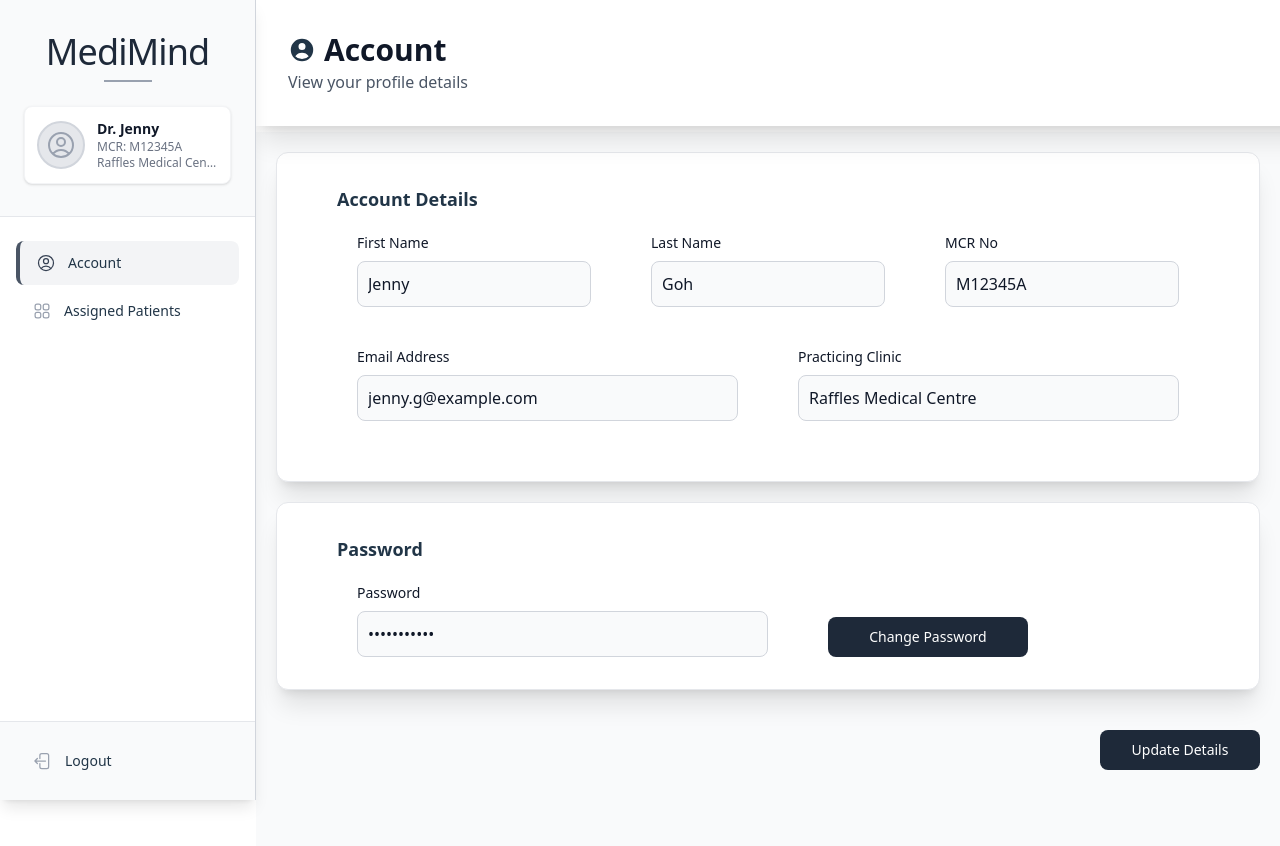
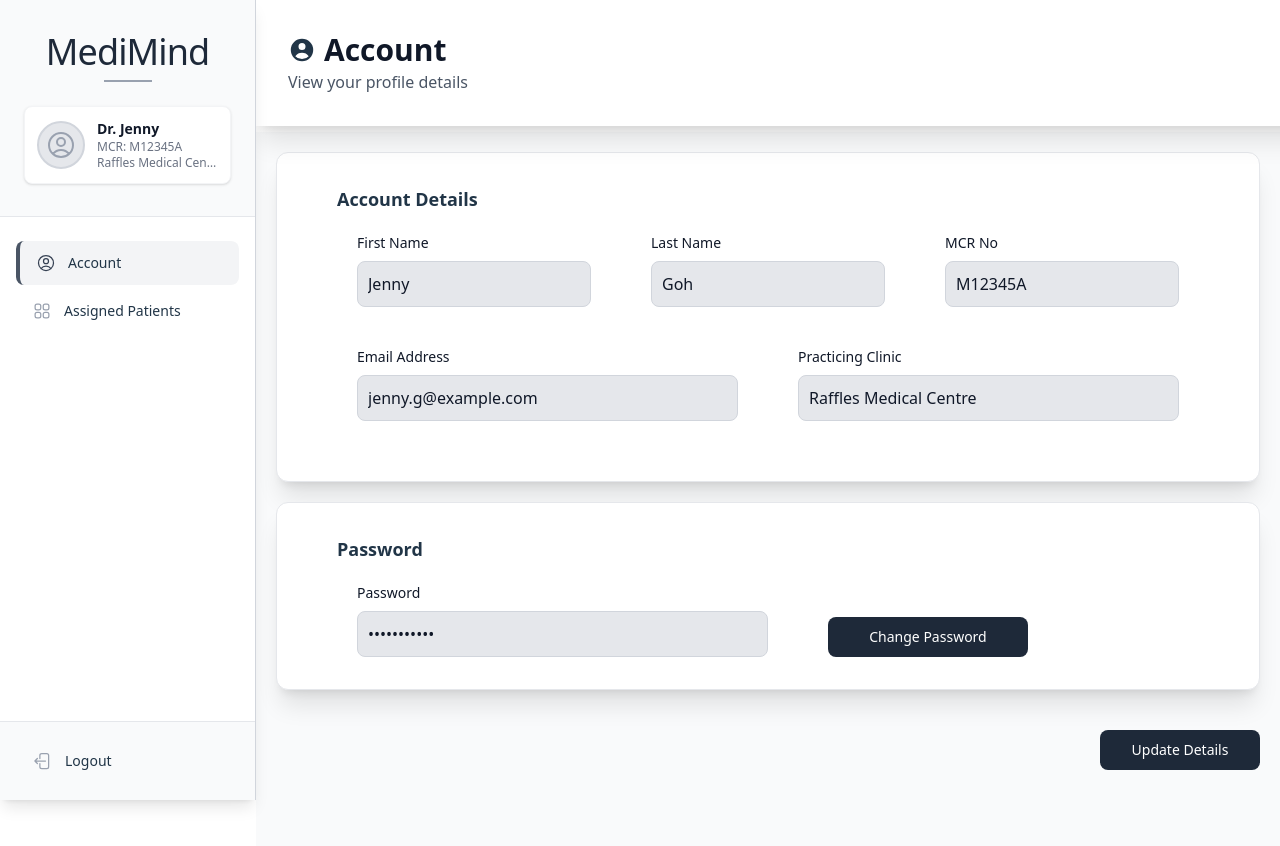
Before and after one commit to di-wee/MediMind, a React (Vite) app in the folder frontend/: page /profile/M12345A in a window 1280 px wide. Shown: the top 846 px of the page. Built offline with nearby package versions, Linux system fonts and the light colour scheme.

Commit message:
changed up UI for doctordetails

```diff
--- a/frontend/src/components/DoctorDetails.jsx
+++ b/frontend/src/components/DoctorDetails.jsx
@@ -110,31 +110,31 @@ function DoctorDetails({ mcrNo }) {
 						<div className='w-xl'>
 							<label className='form-label'>First Name</label>
 							<input
-								className='form-input'
+								className='form-readonly'
 								type='text'
 								name='firstName'
 								value={doctorInfo.firstName}
-								readOnly
+								disabled
 							/>
 						</div>
 						<div className='w-xl '>
 							<label className='form-label'>Last Name</label>
 							<input
-								className='form-input'
+								className='form-readonly'
 								type='text'
 								name='lastName'
 								value={doctorInfo.lastName}
-								readOnly
+								disabled
 							/>
 						</div>
 						<div className='w-xl'>
 							<label className='form-label'>MCR No</label>
 							<input
-								className='form-input'
+								className='form-readonly'
 								type='text'
 								name='MCRNo'
 								value={doctorInfo.mcrNo}
-								readOnly
+								disabled
 							/>
 						</div>
 					</div>
@@ -142,12 +142,12 @@ function DoctorDetails({ mcrNo }) {
 						<div className='w-xl'>
 							<label className='form-label'>Email Address</label>
 							<input
-								className='form-input'
+								className={`form-editable ${!isEditing ? 'bg-gray-200' : ''}`}
 								type='text'
 								name='email'
 								value={email}
 								onChange={(e) => setEmail(e.target.value)}
-								readOnly={!isEditing}
+								disabled={!isEditing}
 							/>
 						</div>
 						<div className='w-xl'>
@@ -173,11 +173,11 @@ function DoctorDetails({ mcrNo }) {
 								</select>
 							) : (
 								<input
-									className='form-input'
+									className={`form-editable ${!isEditing ? 'bg-gray-200' : ''}`}
 									type='text'
 									name='clinicName'
 									value={clinic}
-									readOnly
+									disabled
 								/>
 							)}
 						</div>
@@ -191,12 +191,14 @@ function DoctorDetails({ mcrNo }) {
 								{isChangingPassword ? 'Current Password' : 'Password'}
 							</label>
 							<input
-								className='form-input'
+								className={`form-editable ${
+									!isChangingPassword ? 'bg-gray-200' : ''
+								}`}
 								type='password'
 								name='password'
 								value={password}
 								onChange={(e) => setPassword(e.target.value)}
-								readOnly={!isChangingPassword}
+								disabled={!isChangingPassword}
 							/>
 							{validation.currentPassValidation && (
 								<p className='inline-val-msg'>
@@ -209,7 +211,7 @@ function DoctorDetails({ mcrNo }) {
 							<div className='w-1/2'>
 								<label className='form-label'>New Password</label>
 								<input
-									className='form-input'
+									className='form-editable'
 									type='password'
 									name='newPassword'
 									value={newPassword}
--- a/frontend/src/index.css
+++ b/frontend/src/index.css
@@ -73,6 +73,14 @@ h1 {
 
 .form-input {
 	@apply bg-gray-50 border border-gray-300 text-gray-900 rounded-lg block w-full p-2.5;
+}
+
+.form-readonly {
+	@apply bg-gray-200 border border-gray-300 text-gray-900 rounded-lg block w-full p-2.5;
+}
+
+.form-editable {
+	@apply border border-gray-300 text-gray-900 rounded-lg block w-full p-2.5;
 }
 
 .nav-button {
```
